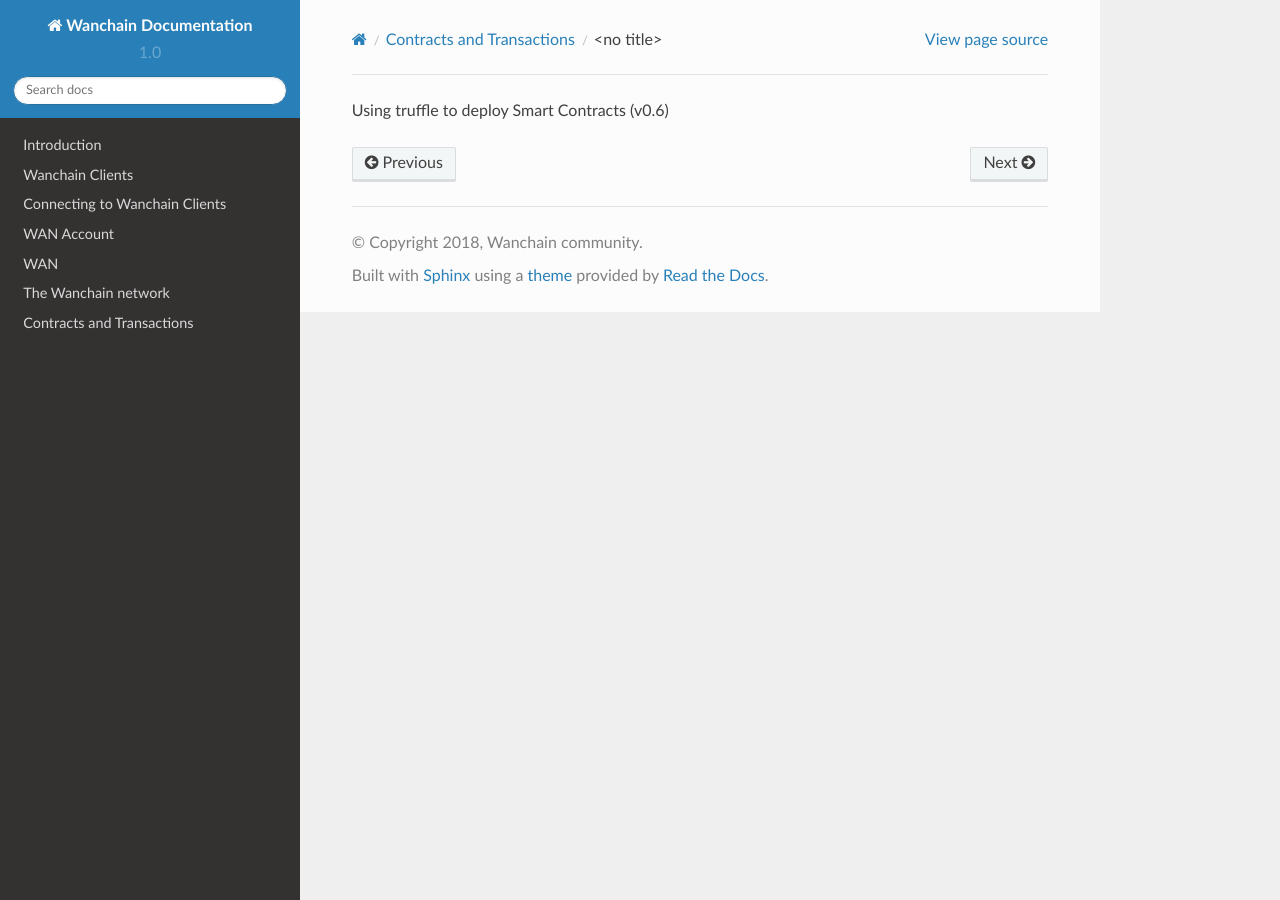
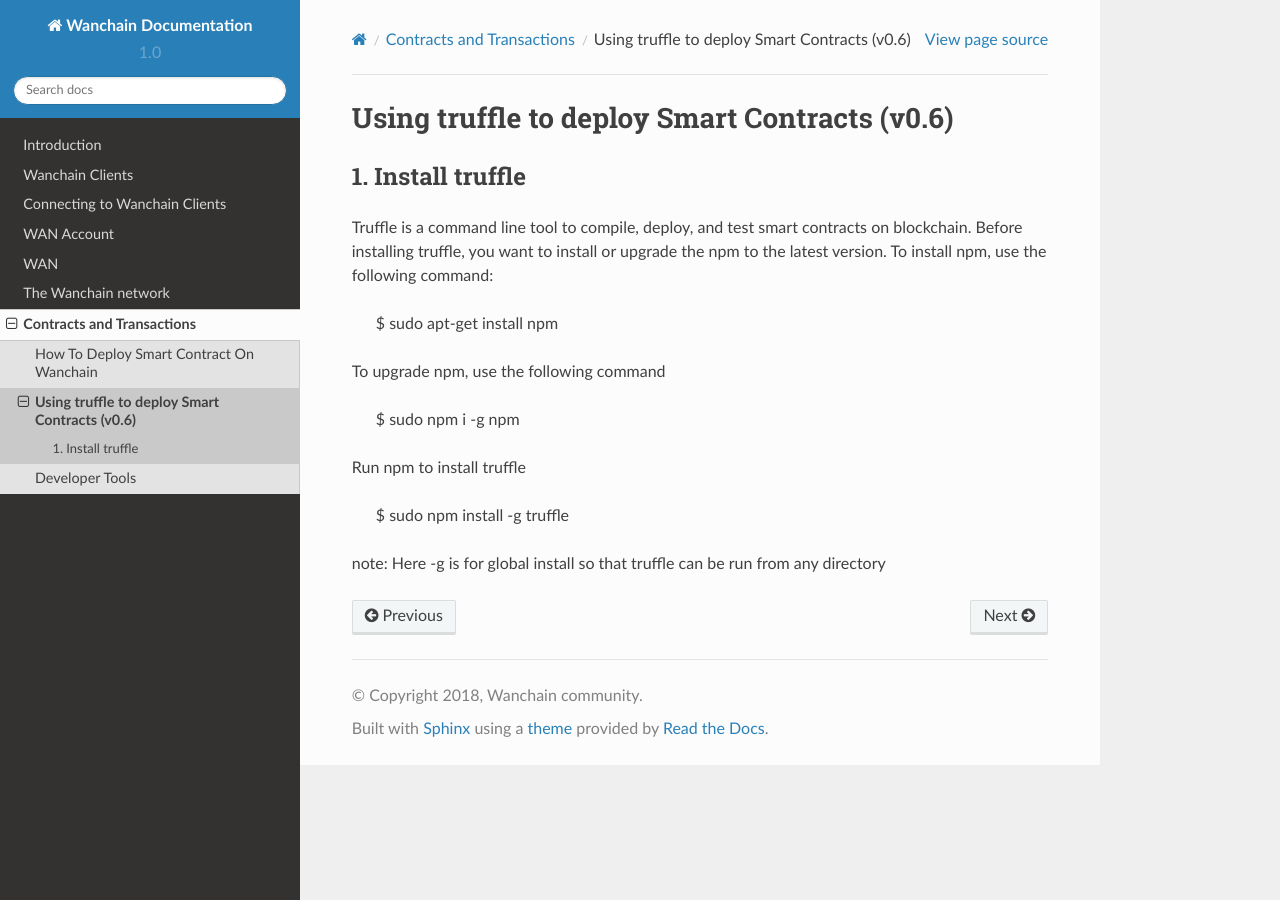
Before and after one commit to wanchain/wanchain_docs, a Sphinx documentation site: the page built from source/contracts-and-transactions/truffle.rst, in a window 1280 px wide. Built offline with Sphinx 7.4.7 and the Read the Docs theme 2.0.0, drawn with Linux system fonts in a browser that asks for light colours.

Commit message:
Update truffle.rst

```diff
--- a/source/contracts-and-transactions/truffle.rst
+++ b/source/contracts-and-transactions/truffle.rst
@@ -1 +1,22 @@
+.. _Using truffle:
+
+********************************************************************************
 Using truffle to deploy Smart Contracts (v0.6)
+********************************************************************************
+
+1. Install truffle
+================================================================================
+Truffle is a command line tool to compile, deploy, and test smart contracts on blockchain.
+Before installing truffle, you want to install or upgrade the npm to the latest version.
+To install npm, use the following command:
+
+ $ sudo apt-get install npm
+
+To upgrade npm, use the following command
+
+ $ sudo npm i -g npm
+
+Run npm to install truffle
+
+ $ sudo npm install -g truffle
+note: Here -g is for global install so that truffle can be run from any directory
```
